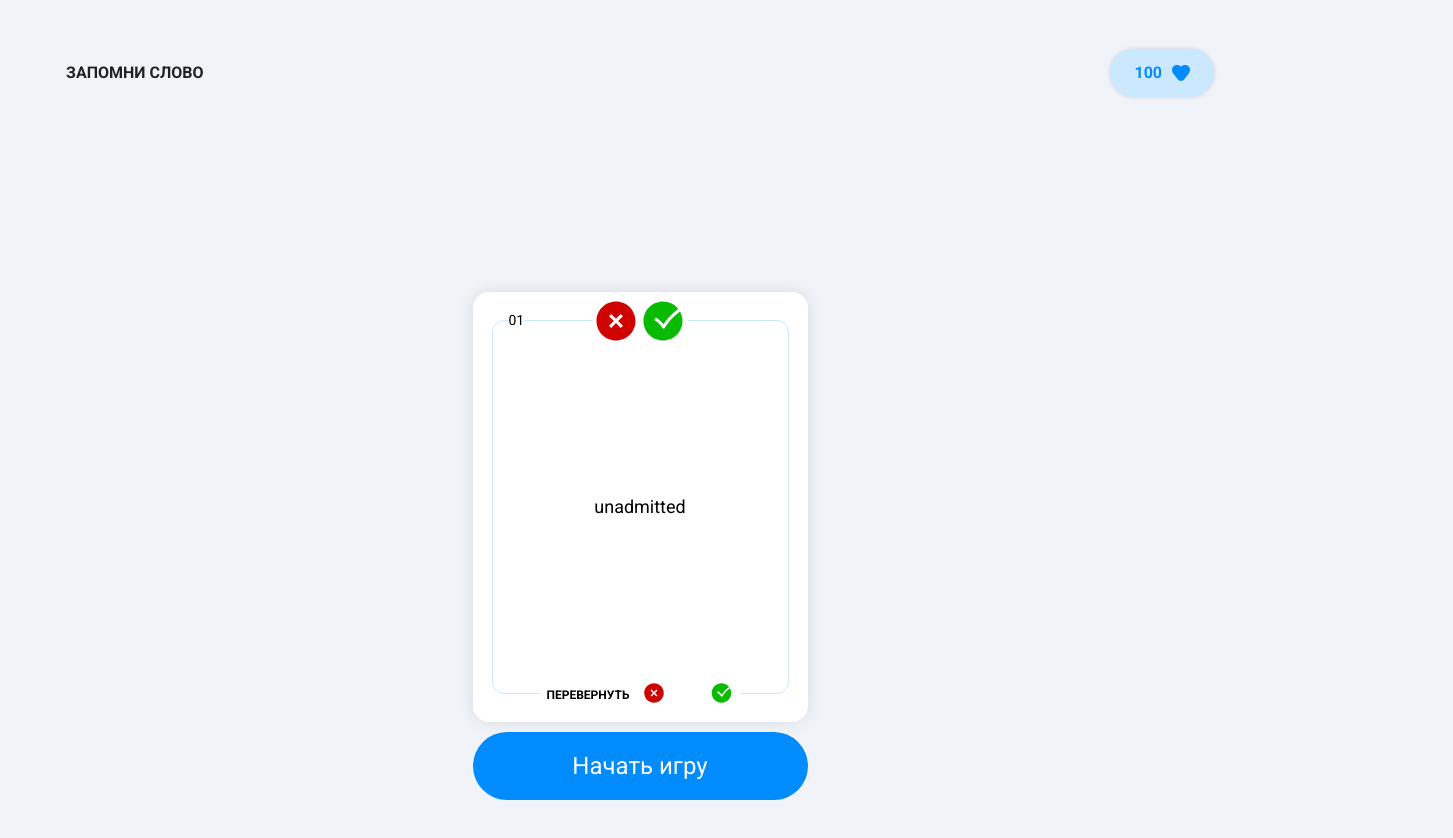
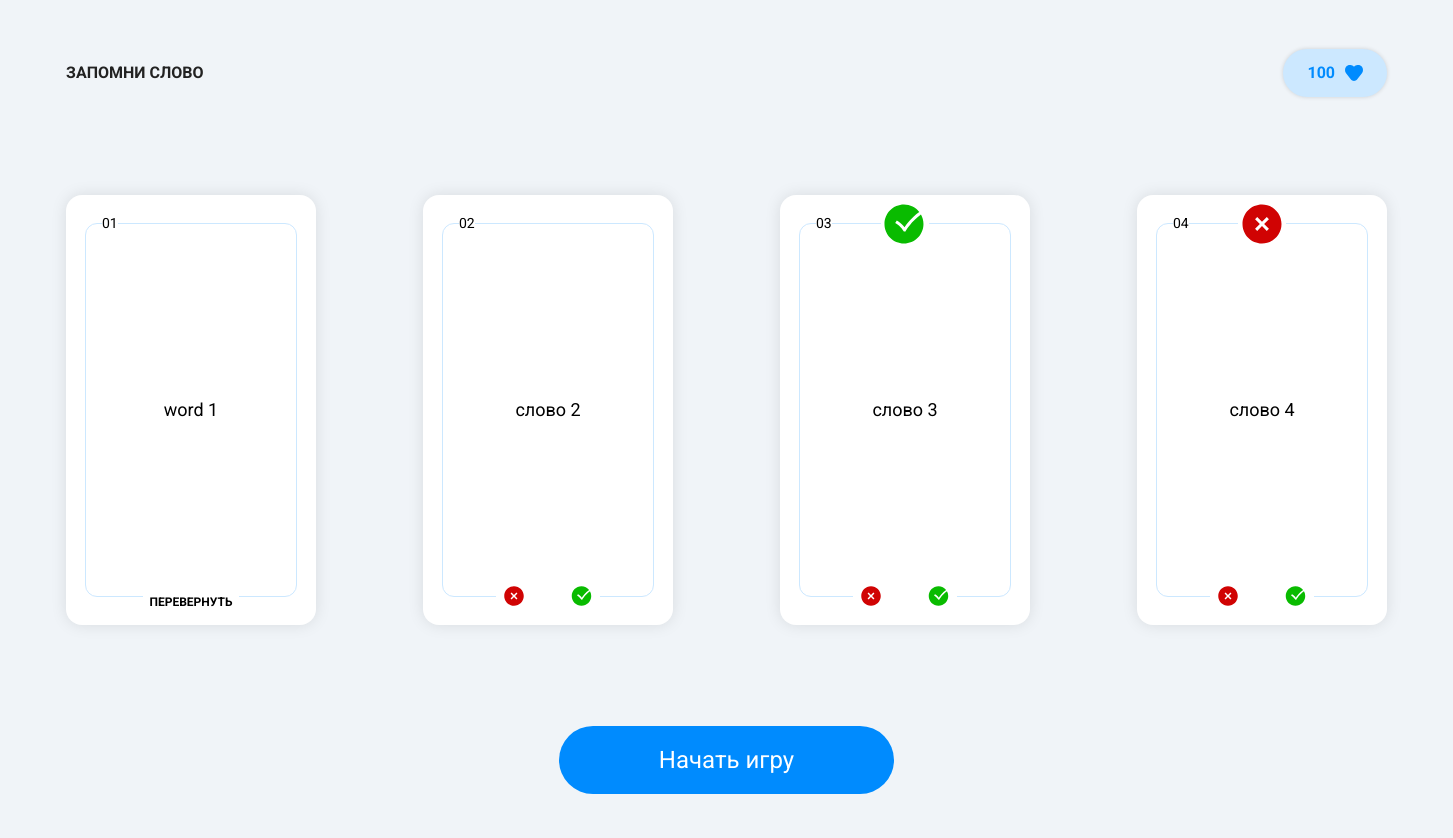
Before and after one commit to mepihindeveloper/remember-word-game, a Vue app: page / in a window 1280 px wide. Shown: the top 838 px of the page, 1453 px wide, since content can reach past the window. Before the commit the page ends 800 px from the top, so only its background shows below. Built offline with nearby package versions, Linux system fonts and the light colour scheme.

Commit message:
Расширен шаблон и модели

```diff
--- a/src/App.vue
+++ b/src/App.vue
@@ -7,16 +7,37 @@ import {ref} from "vue";
 const scorePoints = ref(100);
 const cards = ref([
   {
-    word: 'unadmitted',
-    translation: 'непризнанный',
+    word: 'word 1',
+    translation: 'слово 1',
     state: 'closed',
     status: 'pending',
     number: '01',
   },
+  {
+    word: 'word 2',
+    translation: 'слово 2',
+    state: 'opened',
+    status: 'pending',
+    number: '02',
+  },
+  {
+    word: 'word 3',
+    translation: 'слово 3',
+    state: 'opened',
+    status: 'success',
+    number: '03',
+  },
+  {
+    word: 'word 4',
+    translation: 'слово 4',
+    state: 'opened',
+    status: 'failed',
+    number: '04',
+  },
 ])
 
-function onFlip() {
-  console.log('Flip event')
+function onFlip(newState) {
+  console.log('Flip event', newState)
 }
 function onChangeStatus(status) {
   console.log(status)
@@ -29,11 +50,16 @@ function onChangeStatus(status) {
     <score v-bind:score="scorePoints" />
   </header>
   <main class="main">
-    <card
-      v-bind="cards[0]"
-      @flip="onFlip"
-      @change-status="onChangeStatus"
-    />
+    <div class="cards">
+      <card
+        v-for="card in cards"
+        :key="card.number"
+        v-bind="card"
+        v-model:statusModel="card.status"
+        @flip="onFlip"
+        @change-status="onChangeStatus"
+      />
+    </div>
     <standard-button>Начать игру</standard-button>
   </main>
 
@@ -56,10 +82,19 @@ function onChangeStatus(status) {
   color: var(--color-black-light);
 }
 .main {
-  display: grid;
+  display: flex;
   align-items: center;
   justify-content: center;
-  align-content: center;
-  gap: 10px;
+  gap: 101px;
+  flex-direction: column;
+  padding-top: 49px;
+  padding-bottom: 65px;
+}
+.cards {
+  display: grid;
+  grid-template-columns: 1fr 1fr 1fr 1fr;
+  width: 100%;
+  padding: 0 66px;
+  gap: 107px;
 }
 </style>
--- a/src/components/Card.vue
+++ b/src/components/Card.vue
@@ -2,7 +2,14 @@
 import FailIcon from "@/components/icons/FailIcon.vue";
 import SuccessIcon from "@/components/icons/SuccessIcon.vue";
 import StandardButton from "@/components/StandardButton.vue";
-defineProps({
+import {ref} from "vue";
+const {
+  number,
+  word,
+  translation,
+  status,
+  state,
+} = defineProps({
   number: {
     type: String,
     default: '00',
@@ -26,7 +33,7 @@ defineProps({
 })
 const emit = defineEmits(['flip', 'change-status'])
 function flip() {
-  emit('flip')
+  emit('flip', state === 'closed' ? 'opened' : 'closed')
 }
 function changeStatus(status) {
   emit('change-status', status)
@@ -37,18 +44,14 @@ function changeStatus(status) {
   <div class="card">
     <div class="card__body">
       <div class="card__number">{{ number }}</div>
-      <div class="card__status">
-        <fail-icon />
-        <success-icon />
+      <div v-if="status === 'failed' || status === 'success'" class="card__status large">
+        <fail-icon v-if="status === 'failed'" class="large" />
+        <success-icon v-else class="large" />
       </div>
-      <div class="card__status large">
-        <fail-icon class="large" />
-        <success-icon class="large" />
-      </div>
-      <div class="card-body__word">{{ word }}</div>
+      <div class="card-body__word">{{ state === 'closed' ? word : translation }}</div>
       <div class="card__actions">
-        <button class="card__actions__flip" @click="flip">Перевернуть</button>
-        <div class="card__actions__change-status">
+        <button v-if="state === 'closed'" class="card__actions__flip" @click="flip">Перевернуть</button>
+        <div v-else class="card__actions__change-status">
           <button><fail-icon @click="changeStatus(false)" /></button>
           <button><success-icon @click="changeStatus(true)" /></button>
         </div>
@@ -64,6 +67,7 @@ function changeStatus(status) {
   box-shadow: 0 0 16px 0 #0000001A;
   padding: 28px 19px;
   position: relative;
+  width: 250px;
 }
 .card__number {
   position: absolute;
```
